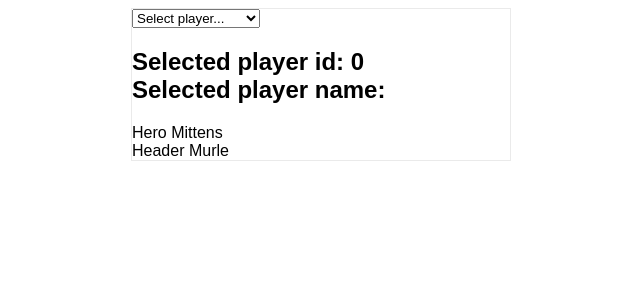
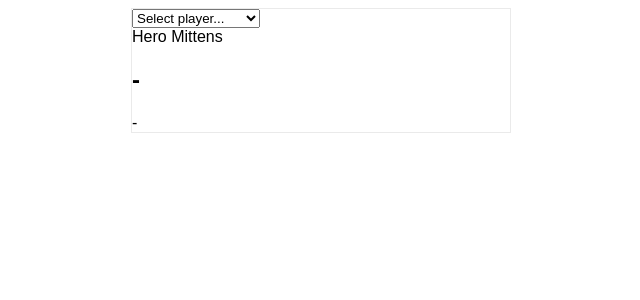
Before and after one commit to maurer2/five-guys-svelte, a Svelte app: page / in a window 1280 px wide. Shown: the top 300 px of the page, without its empty margins (319-959 px from the left). Built offline with nearby package versions, Linux system fonts and the light colour scheme.

Commit message:
Added eslint and reactive Header

```diff
--- a/src/App.svelte
+++ b/src/App.svelte
@@ -13,10 +13,10 @@
   // vars
   let activePlayerId = 0;
 
-	function getPlayerNameById(id) {
+  function getPlayerById(id) {
     const playerFound = players.find((player) => player.id === id);
 
-		return (playerFound === undefined) ? '' : playerFound.fullName;
+    return (playerFound === undefined) ? null : playerFound;
   }
 
   function updateSelectedPlayer({ detail }) {
@@ -40,11 +40,7 @@
 
 <!-- markup -->
 <article class="page">
-	<Nav players={ players } on:playerchange="{ updateSelectedPlayer }" />
-	<h1>
-		<div>Selected player id: { activePlayerId }</div>
-		<div>Selected player name: { getPlayerNameById(activePlayerId) }</div>
-	</h1>
+  <Nav players={ players } activePlayerId={ activePlayerId } on:playerchange="{ updateSelectedPlayer }" />
   <Hero catName={dummyData[0]} />
-	<Header catName={dummyData[1]} />
+  <Header player={ getPlayerById(activePlayerId) } />
 </article>
--- a/src/Header.svelte
+++ b/src/Header.svelte
@@ -1,7 +1,23 @@
 <script>
-  export let catName;
+  export let player;
+
+  // not reactive
+  // let isDefaultStyle = (player === null);
+
+  // reactive
+  $: isDefault = (player === null);
 </script>
 
-<div class="header">
-  Header {catName}
-</div>
+<header class="header">
+  <div class="text-column">
+    <h1 class="title" class:title--is-hidden={ isDefault }>
+      { isDefault ? '-' : player.fullName }
+    </h1>
+    <div class="position" class:position--is-hidden={ isDefault }>
+      { isDefault ? '-' : player.position }
+    </div>
+  </div>
+  <div class="crest-column">
+    <!-- <img class="crest crest-default" src="./images/teams/default.png" alt="" /> -->
+  </div>
+</header>
--- a/src/Nav.svelte
+++ b/src/Nav.svelte
@@ -1,21 +1,23 @@
 <script>
   // https://svelte.dev/docs#createEventDispatcher
-	import { createEventDispatcher } from 'svelte';
+  import { createEventDispatcher } from 'svelte';
 
   // props
   export let players;
+  export let activePlayerId;
 
   // local vars
-  let activePlayerId = 0;
   const dispatch = createEventDispatcher();
 
 </script>
 
 <div class="nav">
   <select bind:value={ activePlayerId } on:change="{ () => dispatch('playerchange', activePlayerId) }">
-    <option value={ 0 } selected disabled>Select player...</option>
+    <option value={ 0 } disabled selected>Select player...</option>
     {#each players as player (player.id)}
-      <option value={player.id}>{player.fullName}</option>
+      <option value={player.id} selected="{ activePlayerId === player.id }">
+        { player.fullName }
+      </option>
     {/each}
   </select>
 </div>
--- a/src/data/transform.js
+++ b/src/data/transform.js
@@ -62,10 +62,10 @@ function getPlayer(playerData) {
   };
 
   return playerMapped;
-};
+}
 
 export default function getPlayers(playersData) {
-  const players = playersData.map((playerData) => getPlayer(playerData));
+  const players = playersData.map(playerData => getPlayer(playerData));
 
   return players;
 }
```
Also changed, not shown: package.json (+9 -4 lines), src/main.js (+4 -4 lines), .eslintrc.js (added), 1 other file (tests, documents, lock files or other folders). Lines whose indentation alone changed are shown as unchanged.
